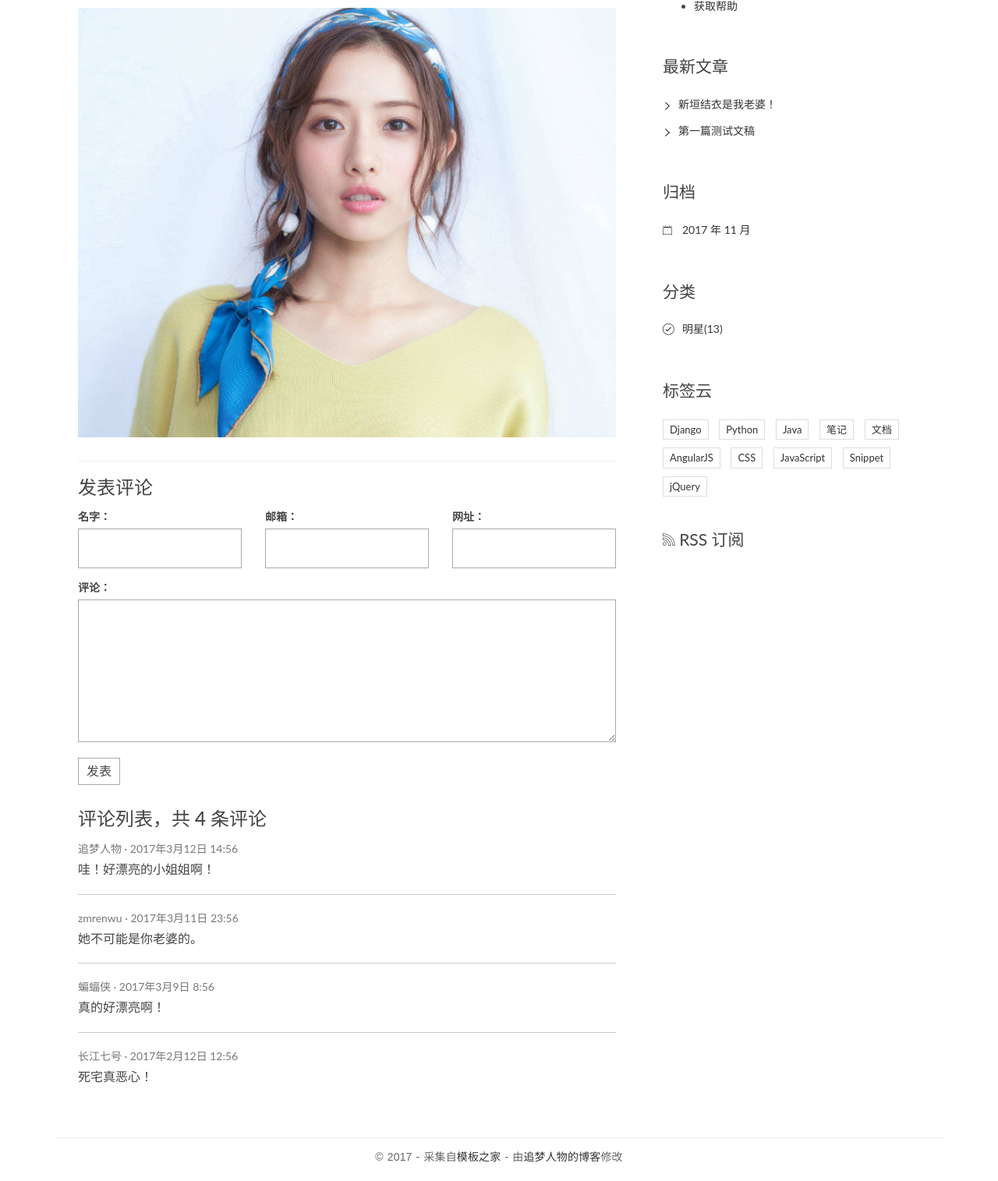
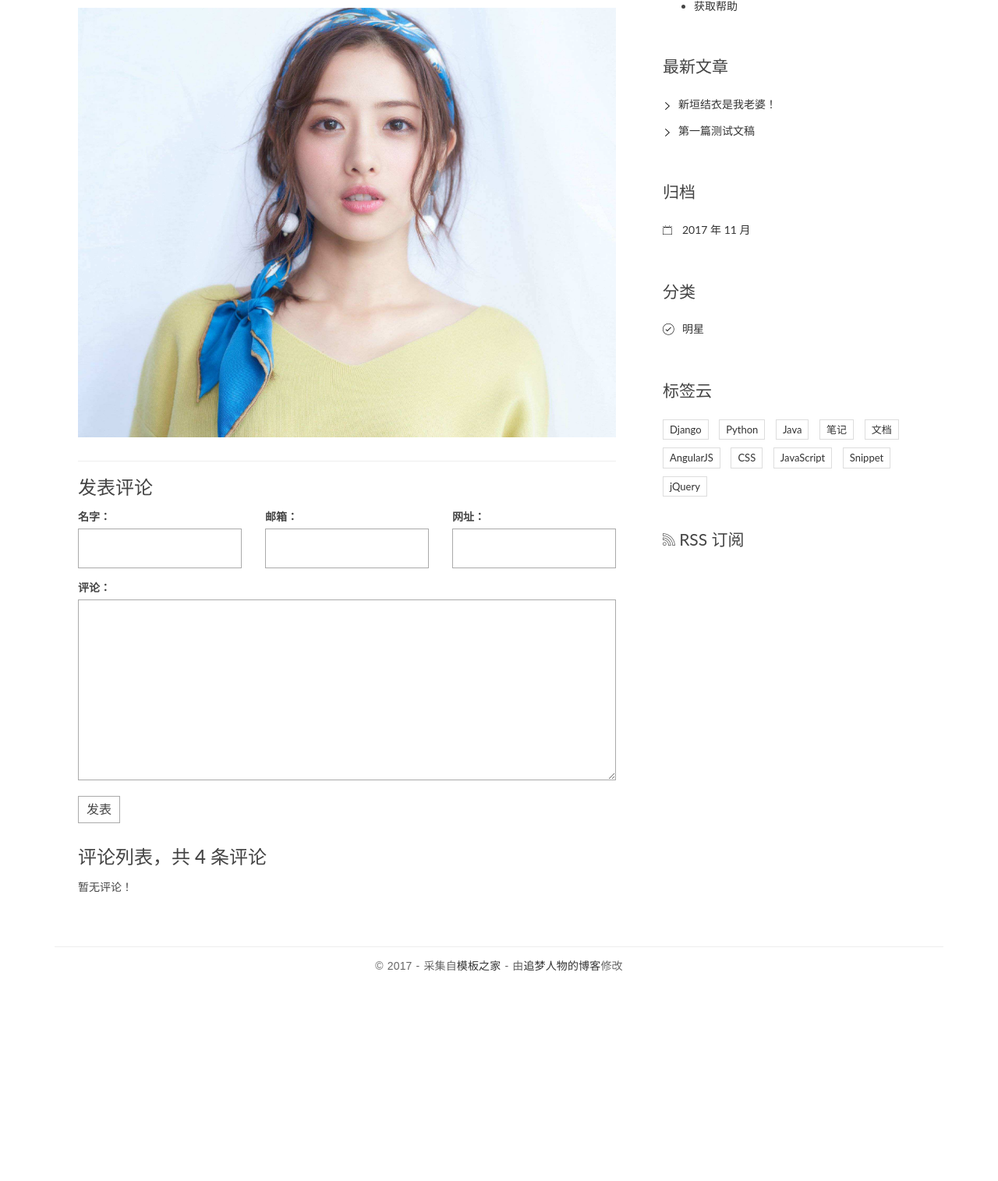
Before and after one commit to hmyx1997/IT_blog, a Django app: page /post/1/ in a window 1280 px wide. Shown: the part 316-1831 px from the top of the page at 78% size. After the commit the page ends 1562 px from the top, so only its background shows below. Run offline with Django 3.2, Linux system fonts and the light colour scheme; data comes from the database, SQL or seed files in the repository; both versions use the stored data as it was after the commit; parts of the project's set-up code (start-up, migrations or seed data) failed here and were passed over; some libraries are stand-ins or nearby versions.

Commit message:
2017/11/29下午更新
添加了comments功能，可以在每篇文章下添加评论的功能

```diff
--- a/IT_blog/settings.py
+++ b/IT_blog/settings.py
@@ -39,6 +39,7 @@ INSTALLED_APPS = [
     'django.contrib.staticfiles',
     'blog',
     'DjangoUeditor',
+    'comments',
 ]
 
 MIDDLEWARE = [
--- a/IT_blog/urls.py
+++ b/IT_blog/urls.py
@@ -22,6 +22,7 @@ urlpatterns = [
     url(r'^admin/', admin.site.urls),
     url(r'',include('blog.urls')),
     url(r'^ueditor/',include(DjangoUeditor_urls)),
+    url(r'',include('comments.urls'))
 
 ]
 
--- a/blog/urls.py
+++ b/blog/urls.py
@@ -22,5 +22,8 @@ app_name = 'blog'
 urlpatterns = [
     url(r'^$',views.index,name='index'),#输入基础网址进入首页
     url(r'^post/(?P<pk>[0-9]+)/$',views.detail,name='detail'),#从首页里获取某篇文章请求，通过正则表达式匹配并获取文章的pk
-
+    url(r'^archives/(?P<year>[0-9]{4})/(?P<month>[0-9]{1,2})/$',views.archives,name='archives'),
+    #通过正则取年月的值，传给views.py的archives函数
+    url(r'^category/(?P<pk>[0-9]+)/$',views.category,name='category')
+    #通过正则取文章的pk，然后传参给views.py里的category函数
 ]
--- a/blog/views.py
+++ b/blog/views.py
@@ -3,7 +3,9 @@ from __future__ import unicode_literals
 
 from django.shortcuts import render,get_object_or_404
 from django.http import HttpResponse
-from .models import Post
+from .models import Post,Category
+import markdown
+from comments.forms import CommentForm
 # Create your views here.
 
 def index(request):
@@ -16,5 +18,30 @@ def index(request):
 def detail(request,pk):
     #会根据blog/urls.py中传过来的pk值来重定向至特定文章
     post = get_object_or_404(Post,pk=pk)
+    #这是这个CommentForm类的实例化
+    form = CommentForm()
+    #获取文章下的所有评论
+    comment_list = post.comment_set.all()
+    #将文章，表单，评论作为模板变量传给模板
+    context = {'post': post,
+               'form': form,
+               'comment_list': comment_list}
+    # 渲染模板
+    return render(request, 'blog/detail.html', context=context)
+
+#按月份归档
+def archives(request,year,month):
+    #按月份年份过滤
+    post_list = Post.objects.filter(create_time__year=year,
+                                    create_time__month=month
+                                    ).order_by('-create_time')
     #渲染模板
-    return render(request,'blog/detail.html',context={'post':post})
+    return render(request, 'blog/index.html', context={'post_list': post_list})
+
+#实现按分类归档
+def category(request,pk):
+    cate = get_object_or_404(Category,pk=pk)
+    #按分类过滤
+    post_list = Post.objects.filter(category=cate).order_by('-create_time')
+    #渲染模板
+    return render(request, 'blog/index.html', context={'post_list': post_list})
--- /dev/null
+++ b/comments/admin.py
@@ -0,0 +1,6 @@
+# -*- coding: utf-8 -*-
+from __future__ import unicode_literals
+
+from django.contrib import admin
+
+# Register your models here.
--- /dev/null
+++ b/comments/forms.py
@@ -0,0 +1,10 @@
+# -*- coding: utf-8 -*-
+
+from django import forms #django的表单功能
+from .models import Comment
+
+class CommentForm(forms.ModelForm):
+    #内部类
+    class Meta:
+        model = Comment
+        fields = ['name','email','url','text']#指定需要显示的字段
--- /dev/null
+++ b/comments/models.py
@@ -0,0 +1,20 @@
+# -*- coding: utf-8 -*-
+from __future__ import unicode_literals
+
+from django.db import models
+from blog.models import Post
+
+# Create your models here.
+
+class Comment(models.Model):
+    name = models.CharField(max_length=100)#评论用户名
+    email = models.CharField(max_length=255)#评论用户邮箱
+    url = models.URLField(blank=True)#评论用户个人网站
+    text = models.TextField()#正文
+    create_time = models.DateTimeField(auto_now_add=True)#评论时间，自动取评论发生时间
+
+    #一篇博文可以有多个评论
+    post = models.ForeignKey(Post)
+
+    def __unicode__(self):
+        return self.text[:20]
--- /dev/null
+++ b/comments/tests.py
@@ -0,0 +1,6 @@
+# -*- coding: utf-8 -*-
+from __future__ import unicode_literals
+
+from django.test import TestCase
+
+# Create your tests here.
--- /dev/null
+++ b/comments/urls.py
@@ -0,0 +1,12 @@
+# -*- coding: utf-8 -*-
+
+from django.conf.urls import url
+
+from . import views
+
+app_name = 'comments'
+
+urlpatterns = [
+    url(r'^comment/post/(?P<post_pk>[0-9]+)/$',views.post_comment,name='post_comment'),
+    #通过正则匹配url并取post_pk的值，传参并调用post_comment函数
+]
--- a/templates/base.html
+++ b/templates/base.html
@@ -93,7 +93,9 @@
                     <ul>
                         {% for date in date_list %}
                         <li>
-                         <a href="#">{{ date.year }} 年 {{date.month }} 月 </a>
+                         <a href="{% url 'blog:archives' date.year date.month %}">
+                             {{ date.year }} 年 {{date.month }} 月
+                         </a>
                         </li>
                         {% empty %}
                         暂无归档！
@@ -107,7 +109,7 @@
                     <ul>
                         {% for category in category_list %}
                         <li>
-                            <a href="#">{{ category.name }}<span class="post-count">(13)</span> </a>
+                            <a href="{% url 'blog:category' category.pk %}">{{ category.name }}</a>
                         </li>
                         {% empty %}
                         暂无分类！
--- a/templates/blog/detail.html
+++ b/templates/blog/detail.html
@@ -20,23 +20,28 @@
     <section class="comment-area" id="comment-area">
                     <hr>
                     <h3>发表评论</h3>
-                    <form action="#" method="post" class="comment-form">
+                    <form action="{% url 'comments:post_comment' post.pk %}" method="post" class="comment-form">
+                        {% csrf_token %}
                         <div class="row">
                             <div class="col-md-4">
-                                <label for="id_name">名字：</label>
-                                <input type="text" id="id_name" name="name" required>
+                                <label for="{{ form.name.id_for_lable }}">名字：</label>
+                                {{ form.name }}
+                                {{ form.name.errors }}
                             </div>
                             <div class="col-md-4">
-                                <label for="id_email">邮箱：</label>
-                                <input type="email" id="id_email" name="email" required>
+                                <label for="{{ form.email.id_for_lable }}">邮箱：</label>
+                                {{ form.email }}
+                                {{ form.email.errors }}
                             </div>
                             <div class="col-md-4">
-                                <label for="id_url">网址：</label>
-                                <input type="text" id="id_url" name="url">
+                                <label for="{{ form.url.id_for_lable }}">网址：</label>
+                                {{ form.url }}
+                                {{ form.url.errors }}
                             </div>
                             <div class="col-md-12">
-                                <label for="id_comment">评论：</label>
-                                <textarea name="comment" id="id_comment" required></textarea>
+                                <label for="{{ form.text.id_for_lable }}">评论：</label>
+                                {{ form.text }}
+                                {{ form.text.errors }}
                                 <button type="submit" class="comment-btn">发表</button>
                             </div>
                         </div>    <!-- row -->
@@ -44,34 +49,17 @@
                     <div class="comment-list-panel">
                         <h3>评论列表，共 <span>4</span> 条评论</h3>
                         <ul class="comment-list list-unstyled">
+                           {% for comment in comment_list %}
                             <li class="comment-item">
-                                <span class="nickname">追梦人物</span>
-                                <time class="submit-date" datetime="2012-11-09T23:15:57+00:00">2017年3月12日 14:56</time>
+                                <span class="nickname">{{ comment.name }}</span>
+                                <time class="submit-date">{{ comment.create_time }}</time>
                                 <div class="text">
-                                    哇！好漂亮的小姐姐啊！
+                                    {{ comment.text }}
                                 </div>
                             </li>
-                            <li class="comment-item">
-                                <span class="nickname">zmrenwu</span>
-                                <time class="submit-date" datetime="2012-11-09T23:15:57+00:00">2017年3月11日 23:56</time>
-                                <div class="text">
-                                    她不可能是你老婆的。
-                                </div>
-                            </li>
-                            <li class="comment-item">
-                                <span class="nickname">蝙蝠侠</span>
-                                <time class="submit-date" datetime="2012-11-09T23:15:57+00:00">2017年3月9日 8:56</time>
-                                <div class="text">
-                                    真的好漂亮啊！
-                                </div>
-                            </li>
-                            <li class="comment-item">
-                                <span class="nickname">长江七号</span>
-                                <time class="submit-date" datetime="2012-11-09T23:15:57+00:00">2017年2月12日 12:56</time>
-                                <div class="text">
-                                    死宅真恶心！
-                                </div>
-                            </li>
+                            {% empty %}
+                            暂无评论！
+                            {% endfor %}
                         </ul>
                     </div>
     </section>
```
Also changed, not shown: comments/apps.py (added, +8 -0 lines), comments/views.py (added, +43 -0 lines), README.txt, comments/__init__.py (added), comments/migrations/0001_initial.py (added), comments/migrations/__init__.py (added), db.sqlite3.
